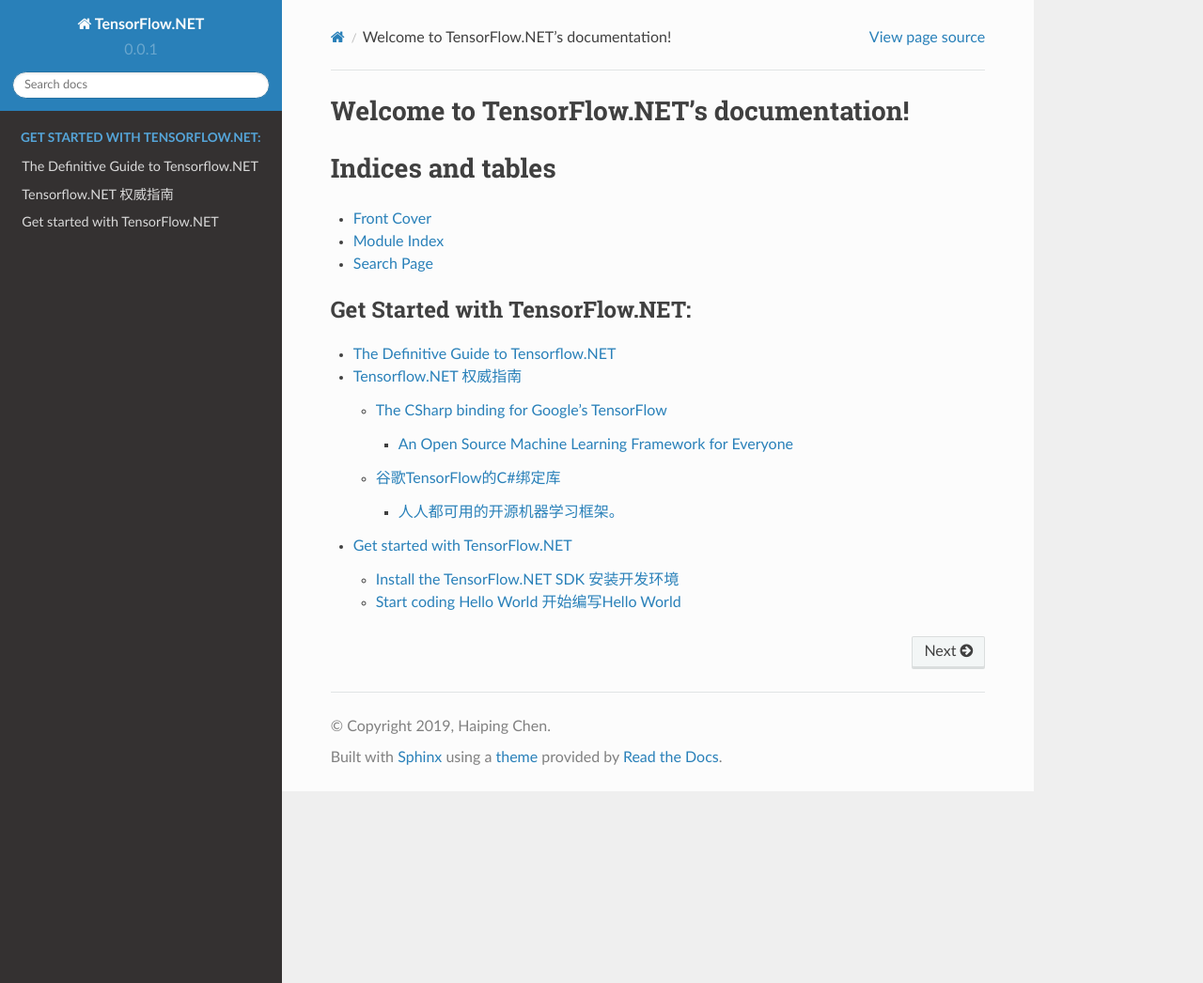
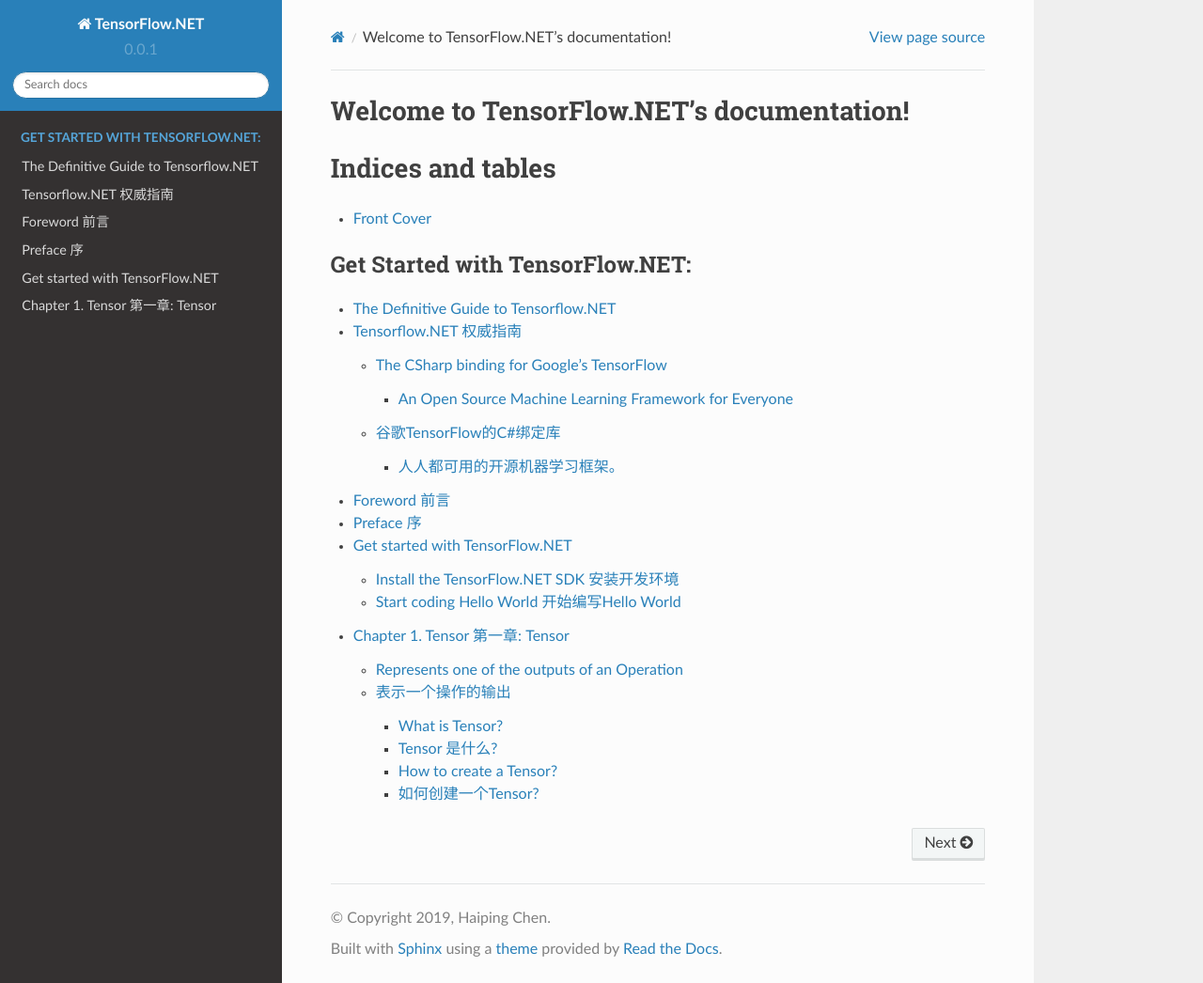
Before and after one commit to SciSharp/TensorFlow.NET, a Sphinx documentation site: the page built from docs/source/index.rst, in a window 1280 px wide and 1046 px high. Shown: the whole window at 94% size. Built offline with Sphinx 7.4.7 and the Read the Docs theme 2.0.0, drawn with Linux system fonts in a browser that asks for light colours.

Commit message:
add Chapter Tensor

```diff
--- a/docs/source/Tensor.md
+++ b/docs/source/Tensor.md
@@ -1,4 +1,4 @@
-# 第一章: Tensor
+# Chapter 1. Tensor 第一章: Tensor
 
 ### Represents one of the outputs of an Operation
 
--- a/docs/source/index.rst
+++ b/docs/source/index.rst
@@ -16,8 +16,6 @@
 ==================
 
 * :ref:`Front Cover <front-cover>`
-* :ref:`modindex`
-* :ref:`search`
 
 .. _front-cover:
 
@@ -26,4 +24,7 @@
    :caption: Get Started with TensorFlow.NET:
 
    FrontCover
+   Foreword
+   Preface
    HelloWorld
+   Tensor
```
Also changed, not shown: 1 other file.
